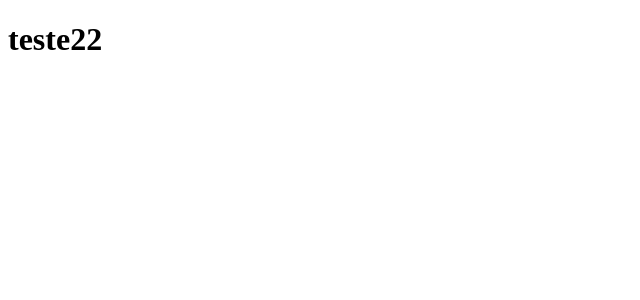
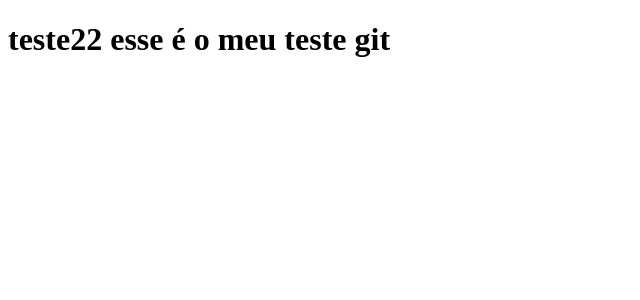
Before and after one commit to flavioealves/clone-tabnews, a Next.js app: page / in a window 1280 px wide. Shown: the top 300 px of the page, without its empty margins (0-640 px from the left). Built offline with nearby package versions, Linux system fonts and the light colour scheme.

Commit message:
testte git

```diff
--- a/pages/index.js
+++ b/pages/index.js
@@ -1,5 +1,5 @@
 function Home() {
-    return <h1>teste22</h1>
+    return <h1>teste22 esse é o meu teste git</h1>
 }
 
 export default Home;
```
